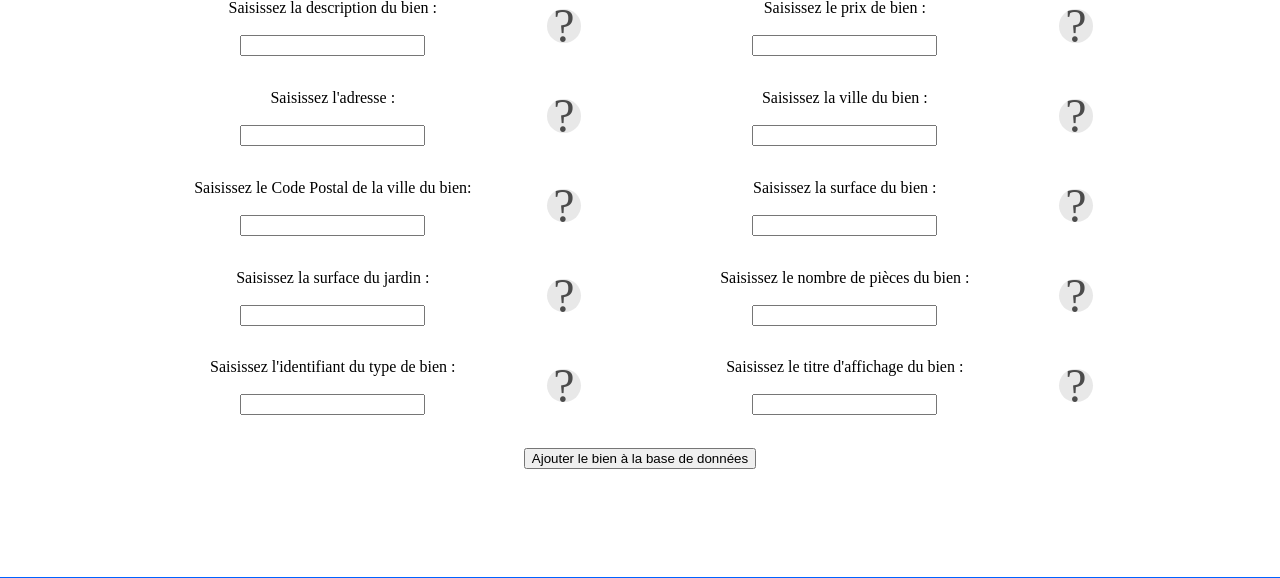
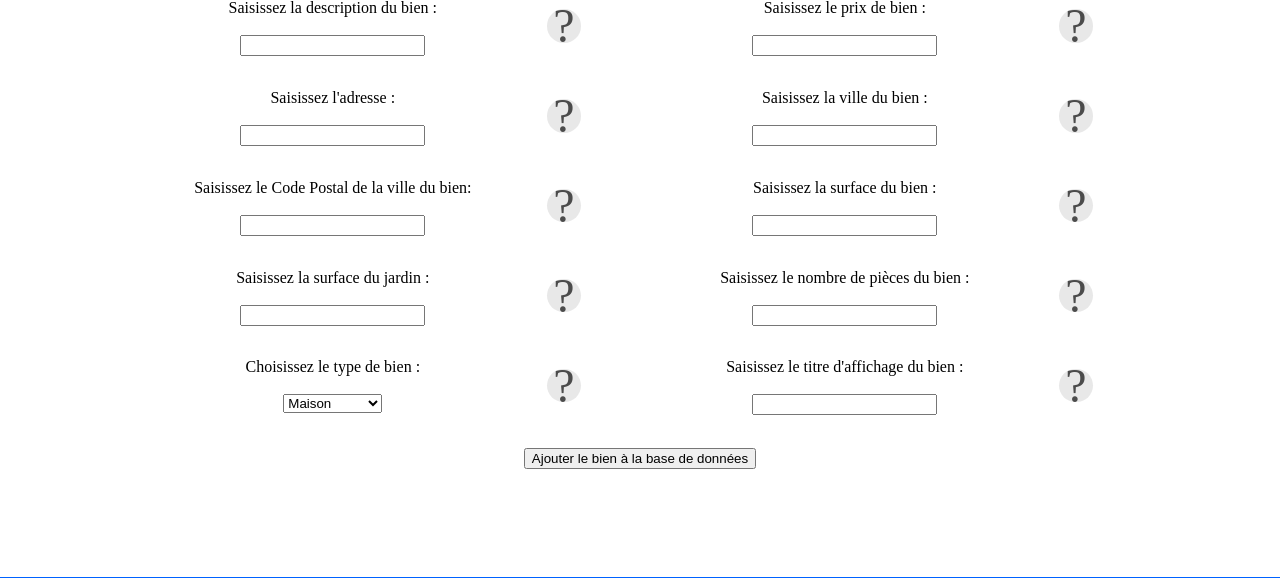
Before and after one commit to neit-H91/agenceimmo, a PHP site: page /vuescontroleurs/formAjoutBien.php in a window 1280 px wide. Shown: the part 275-853 px from the top of the page. Run offline with PHP 8.4, Linux system fonts and the light colour scheme; the visitor is signed in with stand-in values (Sample User, id 1).

Commit message:
Update formAjoutBien.php

```diff
--- a/vuescontroleurs/formAjoutBien.php
+++ b/vuescontroleurs/formAjoutBien.php
@@ -122,9 +122,15 @@ if(empty($_SESSION['login']))
 
                             <div class="blocfin">
                                 <div class="colonne1">
-                                    <label for="parametre9">Saisissez l'identifiant du type de bien :</label>
+                                    <label for="formAjoutTypeBien">Choisissez le type de bien :</label>
                                     </br>
-                                    <input type="text" id="parametre9" name="idtype" required>
+                                    <select name="formAjoutTypeBien" id="formAjoutTypeBien">
+                                        <option value="1">Maison</option>
+                                        <option value="2">Appartement</option>
+                                        <option value="3">Terrain</option>
+                                        <option value="4">Local</option>
+                                        <option value="5">Immeuble</option>
+                                    </select>
                                 </div>
                                 <div class="pictos">
                                     <a class="picto-item" id="pdt" href="#" aria-label="-Saisissez 1 pour une maison \n -Saisissez 2 pour un appartement</br>-Saisissez 3 pour un terrain</br>-Saisissez 4 pour un local</br>-Saisissez 5 pour un immeuble</br>">?</a>
```
